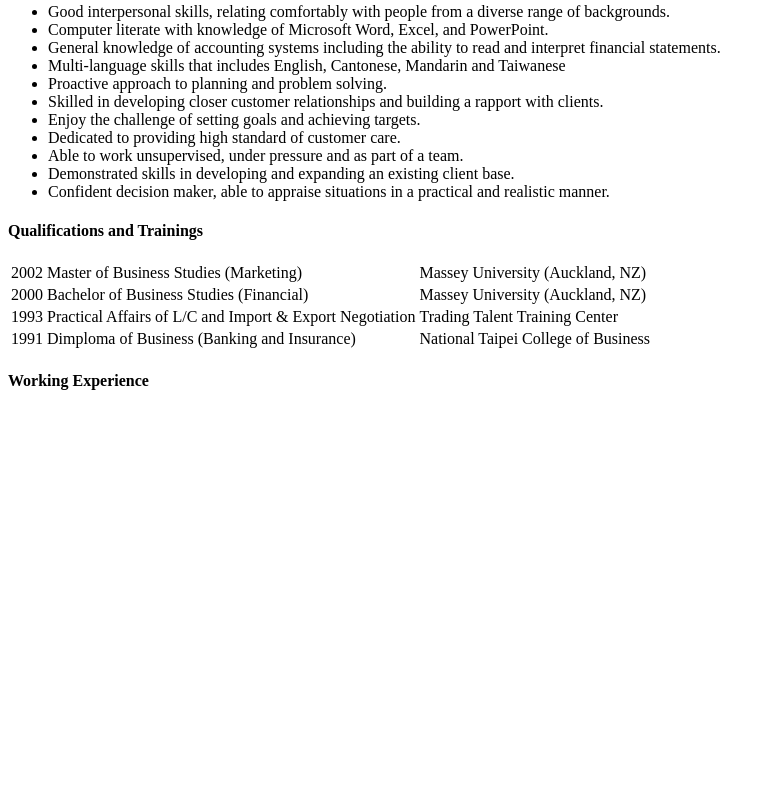
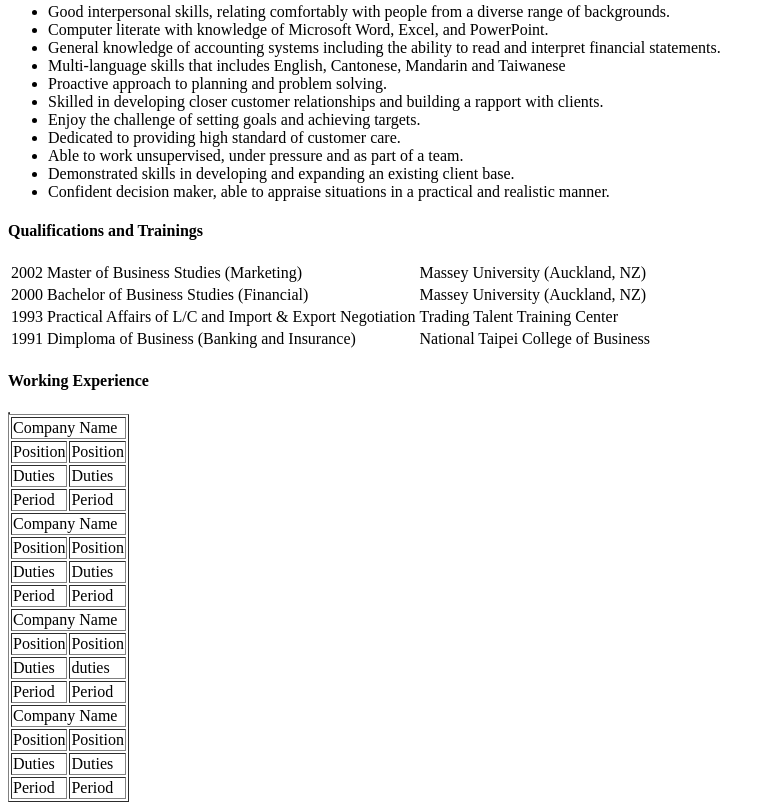
Before and after one commit to lansean/Class_Homework, a plain HTML site: page index.html in a window 1280 px wide. Shown: the part 317-1127 px from the top of the page, without its empty margins (0-775 px from the left). Before the commit the page ends 800 px from the top, so only its background shows below. Drawn offline with Linux system fonts and the light colour scheme.

Commit message:
Personal_Resume_final

```diff
--- a/index.html
+++ b/index.html
@@ -82,5 +82,73 @@
     </table>
     <h4>Working Experience</h4>
 
+
+    <table data-brackets-id="136" border="solid" black="" cellspacing="0" cellpadding="10">
+    </table><table data-brackets-id="137" border="1">
+    <tbody><tr data-brackets-id="138">
+         <td data-brackets-id="139" colspan="4";>Company Name</td>
+
+    </tr>
+    <tr data-brackets-id="140";>
+        <td data-brackets-id="141">Position</td>
+        <td data-brackets-id="142">Position</td>
+    </tr>
+    <tr data-brackets-id="143";>
+        <td data-brackets-id="144">Duties</td>
+        <td data-brackets-id="145">Duties</td>
+    </tr>
+    <tr data-brackets-id="146";>
+        <td data-brackets-id="147">Period</td>
+        <td data-brackets-id="148">Period</td>
+    </tr>
+    <tr data-brackets-id="155">
+         <td data-brackets-id="156" colspan="4";>Company Name</td>
+
+    </tr>
+    <tr data-brackets-id="157">
+        <td data-brackets-id="158";>Position</td>
+        <td data-brackets-id="159";>Position</td>
+    </tr>
+     <tr data-brackets-id="160">
+        <td data-brackets-id="161";>Duties</td>
+        <td data-brackets-id="162";>Duties</td>
+    </tr>
+     <tr data-brackets-id="163">
+        <td data-brackets-id="164";>Period</td>
+        <td data-brackets-id="165";>Period</td>
+    </tr>
+     <tr data-brackets-id="166">
+        <td data-brackets-id="167" colspan="4";>Company Name</td>
+    </tr>
+    <tr data-brackets-id="168">
+        <td data-brackets-id="169";>Position</td>
+        <td data-brackets-id="170";>Position</td>
+    </tr>
+    <tr data-brackets-id="171">
+        <td data-brackets-id="172";>Duties</td>
+        <td data-brackets-id="173";>duties</td>
+    </tr>
+    <tr data-brackets-id="174">
+        <td data-brackets-id="175";>Period</td>
+        <td data-brackets-id="176";>Period</td>
+    </tr>
+    <tr data-brackets-id="177">
+        <td data-brackets-id="178" colspan="4";>Company Name</td>
+    </tr>
+    <tr data-brackets-id="179">
+        <td data-brackets-id="180";>Position</td>
+        <td data-brackets-id="181";>Position</td>
+    </tr>
+    <tr data-brackets-id="182">
+        <td data-brackets-id="183";>Duties</td>
+        <td data-brackets-id="184";>Duties</td>
+    </tr>
+    <tr data-brackets-id="182">
+        <td data-brackets-id="183";>Period</td>
+        <td data-brackets-id="184";>Period</td>
+    </tr>
+    </tbody>
+    </table>
+
 </body>
 </html>
```
